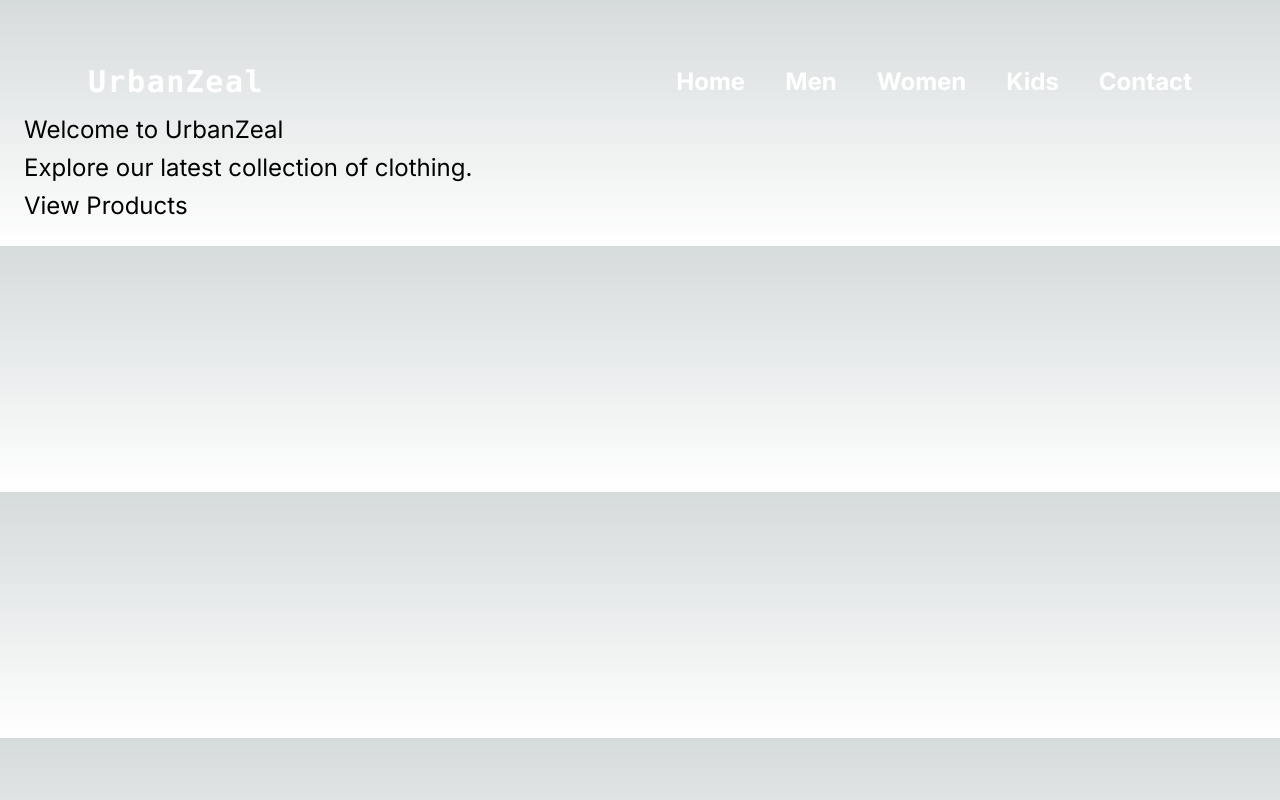
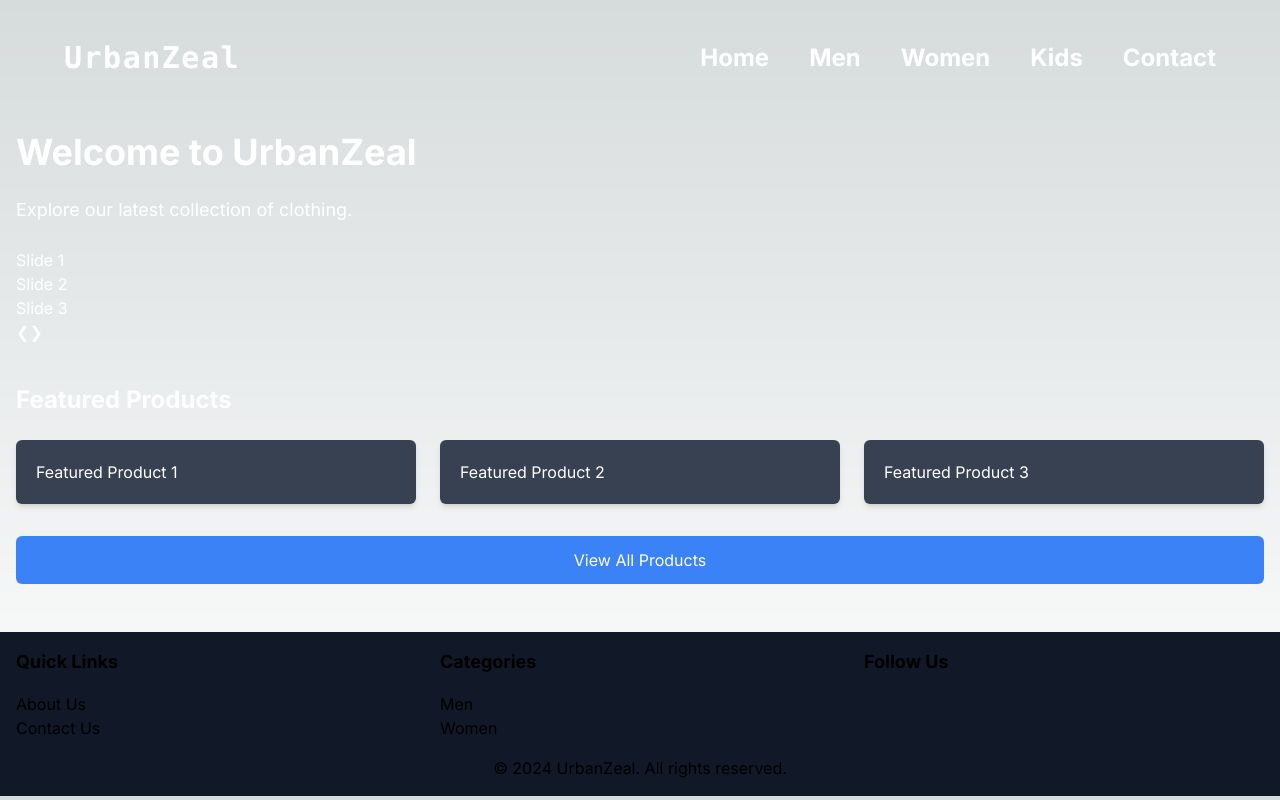
Before and after one commit to sambhav874/UrbanZeal, a Next.js app in the folder frontend/: page / in a window 1280 px wide. Built offline with nearby package versions, Linux system fonts and the light colour scheme.

Commit message:
Some pages added and some fixes.

```diff
--- /dev/null
+++ b/frontend/app/data/menCategories.js
@@ -0,0 +1,7 @@
+ export const clothingCategories = [
+    { id: 1, name: 'T-Shirts', image: 'tshirt.jpg', description: 'Explore our collection of stylish T-shirts for men.' },
+    { id: 2, name: 'Jeans', image: 'jeans.jpg', description: 'Discover the latest trends in men\'s jeans.' },
+    { id: 3, name: 'Shirts', image: 'shirt.jpg', description: 'Browse through our assortment of men\'s shirts.' },
+    { id: 4, name: 'Jackets', image: 'jacket.jpg', description: 'Stay warm with our selection of men\'s jackets.' },
+    { id: 5, name: 'Shorts', image: 'shorts.jpg', description: 'Find comfortable and stylish shorts for men.' }
+];
--- /dev/null
+++ b/frontend/app/data/menProducts.js
@@ -0,0 +1,18 @@
+// Placeholder data for fresh arrivals
+export const freshArrivalsMen = [
+    {
+        id: 1,
+        name: 'Men\'s T-Shirt',
+        image: 'tshirt.jpg',
+        description: 'Comfortable cotton t-shirt for men.',
+        price: 20.99
+    },
+    {
+        id: 2,
+        name: 'Men\'s Jeans',
+        image: 'jeans.jpg',
+        description: 'Classic denim jeans for men.',
+        price: 39.99
+    },
+    // Add more fresh arrivals as needed
+];
--- a/frontend/app/layout.tsx
+++ b/frontend/app/layout.tsx
@@ -1,6 +1,7 @@
 import type { Metadata } from "next";
 import { Inter } from "next/font/google";
 import "./globals.css";
+import Navbar from "@/components/navbar";
 
 const inter = Inter({ subsets: ["latin"] });
 
@@ -16,7 +17,7 @@ export default function RootLayout({
 }>) {
   return (
     <html lang="en">
-      <body className={inter.className}>{children}</body>
+      <body className={inter.className}><Navbar />{children}</body>
     </html>
   );
 }
--- a/frontend/app/page.tsx
+++ b/frontend/app/page.tsx
@@ -1,30 +1,91 @@
-// frontend/pages/Page.tsx
+"use client"
 
+import React, { useState } from 'react';
 import Head from 'next/head';
 import Link from 'next/link';
-import { Container, Heading, Text } from '@chakra-ui/react';
-import Navbar from '../components/navbar'
-
-const Page = () => {
-  return (
-    <div className=" items-center  p-6 text-2xl">
+import Navbar from '../components/navbar';
 
 
-      <main>
-        <Navbar />
-        <Heading as="h1" size="xl" color={"black"} my={6}>
-          Welcome to UrbanZeal
-        </Heading>
-        <Text fontSize="lg" mb={6}>
-          Explore our latest collection of clothing.
-        </Text>
+const HomePage = () => {
+  // Array of slide content
+  const slides = ["Slide 1", "Slide 2", "Slide 3"];
+  const [currentSlide, setCurrentSlide] = useState(0);
 
-        <Link href="/products">
-          View Products
+  const nextSlide = () => {
+    setCurrentSlide((prevSlide) => (prevSlide === slides.length - 1 ? 0 : prevSlide + 1));
+  };
+
+  const prevSlide = () => {
+    setCurrentSlide((prevSlide) => (prevSlide === 0 ? slides.length - 1 : prevSlide - 1));
+  };
+
+  return (
+    <div>
+      <Head>
+        <title>UrbanZeal | Home</title>
+        <meta name="description" content="Welcome to UrbanZeal - Explore our latest collection of clothing." />
+      </Head>
+
+      <div className="container mx-auto py-12 px-4 text-white">
+        <h1 className="text-4xl font-bold mb-6">Welcome to UrbanZeal</h1>
+        <p className="text-lg mb-6">Explore our latest collection of clothing.</p>
+
+        {/* Carousel */}
+        <div className="mb-10 relative overflow-hidden">
+          <div className="carousel-inner" style={{ transform: `translateX(-${currentSlide * 100}%)` }}>
+            {slides.map((slide, index) => (
+              <div key={index} className="carousel-item">{slide}</div>
+            ))}
+          </div>
+          <button className="carousel-control prev" onClick={prevSlide}>&#10094;</button>
+          <button className="carousel-control next" onClick={nextSlide}>&#10095;</button>
+        </div>
+
+        {/* Featured Products */}
+        <h2 className="text-2xl font-bold mb-6">Featured Products</h2>
+        <div className="grid grid-cols-3 gap-6">
+          {/* Replace the following divs with your featured product components */}
+          <div className="bg-gray-700 p-5 rounded-md shadow-md">Featured Product 1</div>
+          <div className="bg-gray-700 p-5 rounded-md shadow-md">Featured Product 2</div>
+          <div className="bg-gray-700 p-5 rounded-md shadow-md">Featured Product 3</div>
+        </div>
+
+        {/* Call-to-action button */}
+        <Link href="/products" className="block text-center bg-blue-500 text-white px-6 py-3 rounded-md mt-8 hover:bg-blue-600">
+           View All Products
         </Link>
-      </main>
+      </div>
+
+      {/* Footer */}
+      <footer className="footer bg-gray-900 py-4">
+        <div className="container mx-auto px-4">
+          <div className="grid grid-cols-3 gap-6">
+            <div>
+              <h2 className="text-lg font-bold mb-4">Quick Links</h2>
+              <ul>
+                <li><Link href="/about">About Us</Link></li>
+                <li><Link href="/contact">Contact Us</Link></li>
+              </ul>
+            </div>
+            <div>
+              <h2 className="text-lg font-bold mb-4">Categories</h2>
+              <ul>
+                <li><Link href="/products/men">Men</Link></li>
+                <li><Link href="/products/women">Women</Link></li>
+              </ul>
+            </div>
+            <div>
+              <h2 className="text-lg font-bold mb-4">Follow Us</h2>
+              {/* Add social media icons or links */}
+            </div>
+          </div>
+        </div>
+        <div className="text-center mt-4">
+          <p>&copy; {new Date().getFullYear()} UrbanZeal. All rights reserved.</p>
+        </div>
+      </footer>
     </div>
   );
 };
 
-export default Page;
+export default HomePage;
--- /dev/null
+++ b/frontend/app/products/men/page.jsx
@@ -0,0 +1,48 @@
+import React from 'react';
+import { freshArrivalsMen } from '../../data/menProducts';
+import { clothingCategories } from '../../data/menCategories';
+
+const Men = () => {
+    return (
+        <div className="mx-[5%] px-2 py-8">
+            {/* Clothing Categories */}
+            <div className="text-3xl font-bold mb-4">Mens</div>
+            <h2 className="text-xl font-bold mb-4">Clothing Categories</h2>
+            <div className="mb-8 overflow-x-auto scrolling-wrapper">
+
+                <div className="flex flex-nowrap">
+                    {clothingCategories.map(category => (
+                        <div key={category.id} className="flex-none border border-gray-200 rounded-md overflow-hidden shadow-md w-1/3 mr-4">
+                            <img src={category.image} alt={category.name} className="w-32 h-64 " />
+                            <div className="p-4">
+                                <h3 className="text-lg font-semibold mb-2">{category.name}</h3>
+                                <p className="text-gray-600 mb-2">{category.description}</p>
+                                <button className="bg-blue-500 text-white px-4 py-2 rounded-md mt-4 hover:bg-blue-600">View Products</button>
+                            </div>
+                        </div>
+                    ))}
+                </div>
+            </div>
+
+            {/* Fresh Arrivals */}
+            <div className="flex flex-col items-center">
+                <h2 className="text-xl font-bold mb-4">Fresh Arrivals</h2>
+                <div className="grid grid-cols-1 md:grid-cols-3 gap-8">
+                    {freshArrivalsMen.map(product => (
+                        <div key={product.id} className="border border-gray-200 rounded-md overflow-hidden shadow-md w-full">
+                            <img src={product.image} alt={product.name} className="w-full h-64 object-cover" />
+                            <div className="p-4">
+                                <h3 className="text-lg font-semibold mb-2">{product.name}</h3>
+                                <p className="text-gray-600 mb-2">{product.description}</p>
+                                <p className="text-lg font-semibold">${product.price}</p>
+                                <button className="bg-blue-500 text-white px-4 py-2 rounded-md mt-4 hover:bg-blue-600">Add to Cart</button>
+                            </div>
+                        </div>
+                    ))}
+                </div>
+            </div>
+        </div>
+    );
+};
+
+export default Men;
--- a/frontend/components/navbar.jsx
+++ b/frontend/components/navbar.jsx
@@ -49,17 +49,17 @@ const Navbar = () => {
             </Link>
           </li>
           <li>
-            <Link href="/men" className="text-white hover:text-indigo-500 hover:animate-ping font-bold text-2xl ml-4">
+            <Link href="/products/men" className="text-white hover:text-indigo-500 hover:animate-ping font-bold text-2xl ml-4">
               Men
             </Link>
           </li>
           <li>
-            <Link href="/women" className="text-white hover:text-indigo-500 hover:animate-ping font-bold text-2xl ml-4">
+            <Link href="/products/women" className="text-white hover:text-indigo-500 hover:animate-ping font-bold text-2xl ml-4">
               Women
             </Link>
           </li>
           <li>
-            <Link href="/kids" className="text-white hover:text-indigo-500 hover:animate-ping font-bold text-2xl ml-4">
+            <Link href="/products/kids" className="text-white hover:text-indigo-500 hover:animate-ping font-bold text-2xl ml-4">
               Kids
             </Link>
           </li>
@@ -81,17 +81,17 @@ const Navbar = () => {
               </Link>
             </li>
             <li>
-              <Link href="/men" className="text-white hover:text-indigo-500 hover:animate-ping font-bold text-2xl ml-4" onClick={handleLinkClick}>
+              <Link href="/products/men" className="text-white hover:text-indigo-500 hover:animate-ping font-bold text-2xl ml-4" onClick={handleLinkClick}>
                 Men
               </Link>
             </li>
             <li>
-              <Link href="/women" className="text-white hover:text-indigo-500 hover:animate-ping font-bold text-2xl ml-4" onClick={handleLinkClick}>
+              <Link href="/products/women" className="text-white hover:text-indigo-500 hover:animate-ping font-bold text-2xl ml-4" onClick={handleLinkClick}>
                 Women
               </Link>
             </li>
             <li>
-              <Link href="/kids" className="text-white hover:text-indigo-500 hover:animate-ping font-bold text-2xl ml-4" onClick={handleLinkClick}>
+              <Link href="/products/kids" className="text-white hover:text-indigo-500 hover:animate-ping font-bold text-2xl ml-4" onClick={handleLinkClick}>
                 Kids
               </Link>
             </li>
--- a/frontend/package.json
+++ b/frontend/package.json
@@ -17,12 +17,15 @@
     "next": "14.1.0",
     "react": "^18",
     "react-dom": "^18",
-    "react-icons": "^5.0.1"
+    "react-icons": "^5.0.1",
+    "react-slick": "^0.30.1",
+    "slick-carousel": "^1.8.1"
   },
   "devDependencies": {
     "@types/node": "^20",
     "@types/react": "^18",
     "@types/react-dom": "^18",
+    "@types/react-slick": "^0.23.13",
     "autoprefixer": "^10.0.1",
     "eslint": "^8",
     "eslint-config-next": "14.1.0",
```
Also changed, not shown: frontend/app/products/kids/page.jsx (added), frontend/app/products/women/page.jsx (added), 1 other file (tests, documents, lock files or other folders).
